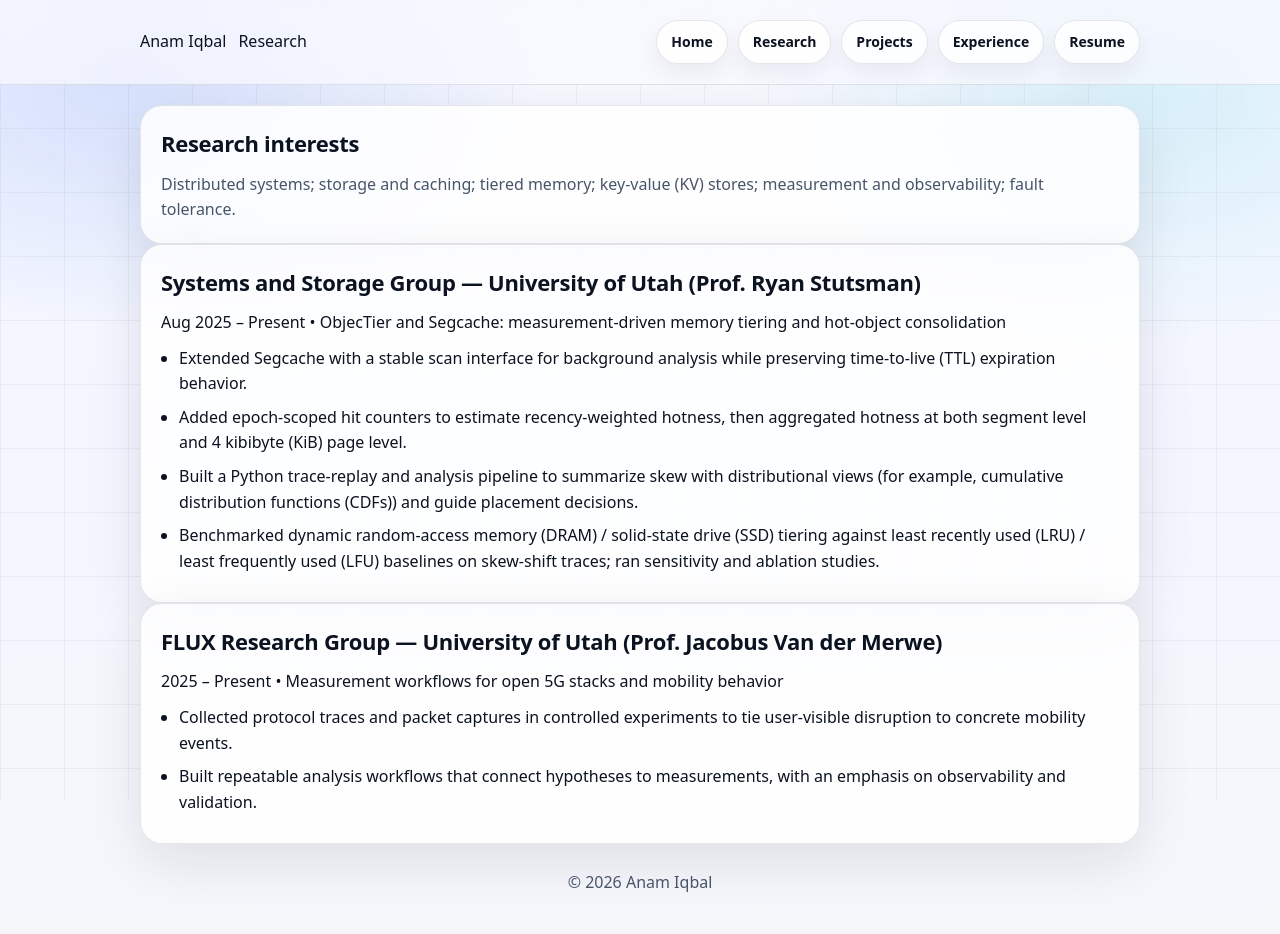
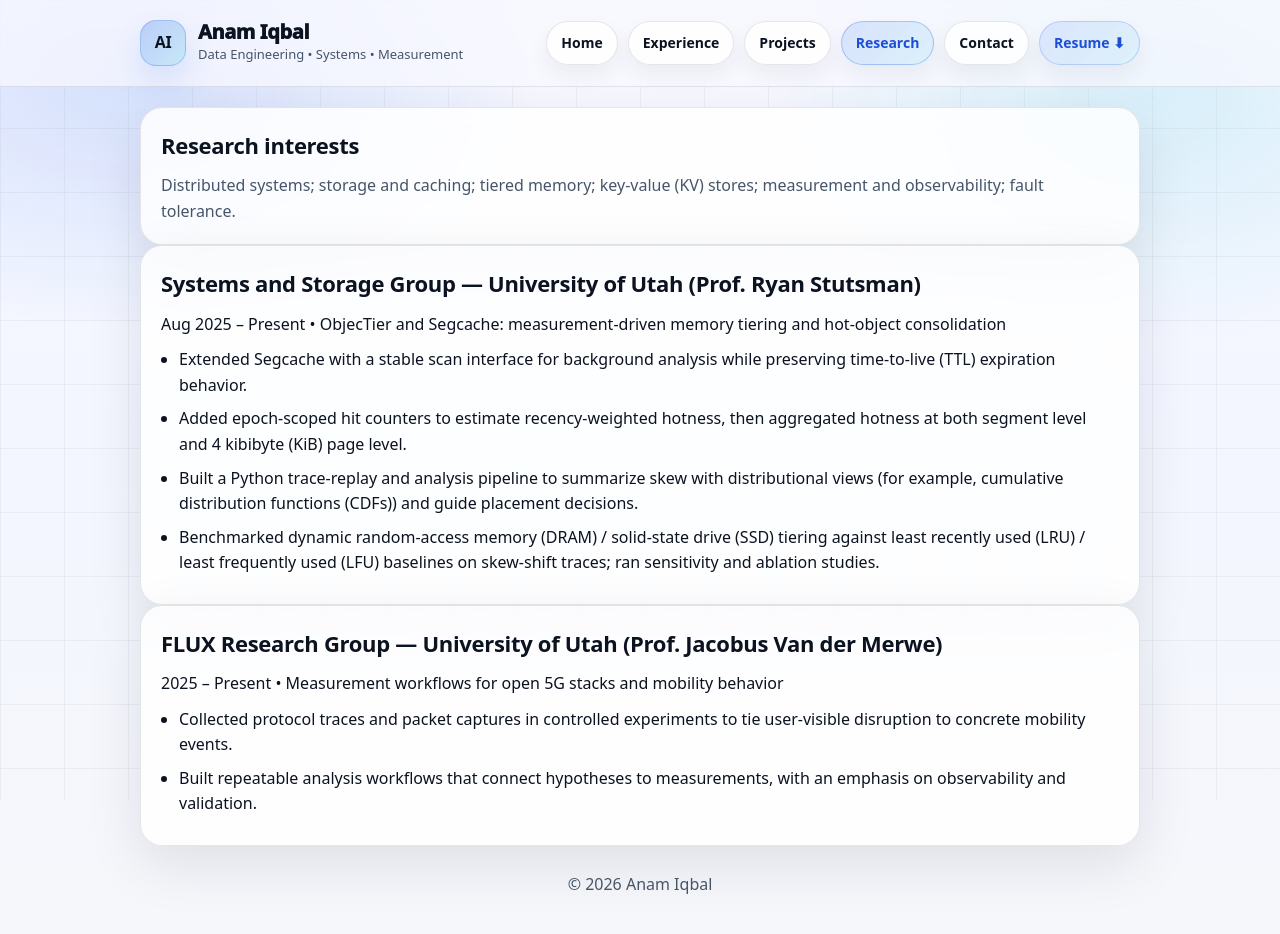
Before and after one commit to anamiqball/anamiqball.github.io, a plain HTML site: page research.html in a window 1280 px wide. Drawn offline with Linux system fonts and the light colour scheme.

Commit message:
Unify navbar across all pages and add Home tab
- Make brand a clickable link to index.html on all pages
- Restore missing avatar (AI initials) on projects, research, resume pages
- Standardise tagline to "Data Engineering • Systems • Measurement" everywhere
- Fix nav tabs on all non-home pages to match home (Experience, Projects, Research, Contact, Resume)
- Add Home tab as first nav item on all non-home pages
- Remove hardcoded active class from wrong tabs; JS now handles it correctly
- Add .tab.active CSS style so the current page is visually highlighted
- Bump stylesheet version to ?v=10 consistently across all files

```diff
--- a/assets/style.css
+++ b/assets/style.css
@@ -120,6 +120,13 @@ header{
   text-decoration:none;
   transform: translateY(-0.5px);
   transition: 160ms ease;
+}
+
+.tab.active{
+  background: linear-gradient(135deg, rgba(37,99,235,0.15), rgba(6,182,212,0.10));
+  border-color: rgba(37,99,235,0.30);
+  color: #1d4ed8;
+  font-weight: 800;
 }
 
 .tab-cta{
--- a/research.html
+++ b/research.html
@@ -4,22 +4,26 @@
   <meta charset="utf-8" />
   <meta name="viewport" content="width=device-width, initial-scale=1" />
   <title>Research — Anam Iqbal</title>
-  <link rel="stylesheet" href="assets/style.css" />
+  <link rel="stylesheet" href="assets/style.css?v=10" />
 </head>
 
 <body data-page="research">
   <header>
     <div class="container navbar">
-      <div class="brand">
-        <div class="name">Anam Iqbal</div>
-        <div class="tag">Research</div>
-      </div>
-      <nav class="tabs">
+      <a class="brand" href="index.html" aria-label="Home">
+        <div class="avatar">AI</div>
+        <div class="brand-text">
+          <div class="name">Anam Iqbal</div>
+          <div class="tag">Data Engineering • Systems • Measurement</div>
+        </div>
+      </a>
+      <nav class="tabs" aria-label="Primary navigation">
         <a class="tab" data-tab="home" href="index.html">Home</a>
+        <a class="tab" data-tab="experience" href="experience.html">Experience</a>
+        <a class="tab" data-tab="projects" href="projects.html">Projects</a>
         <a class="tab" data-tab="research" href="research.html">Research</a>
-        <a class="tab" data-tab="projects" href="projects.html">Projects</a>
-        <a class="tab" data-tab="experience" href="experience.html">Experience</a>
-        <a class="tab" data-tab="resume" href="resume.html">Resume</a>
+        <a class="tab" data-tab="contact" href="contact.html">Contact</a>
+        <a class="tab tab-cta" href="resume.pdf" download>Resume ⬇</a>
       </nav>
     </div>
   </header>
```
Also changed, not shown: contact.html (+5 -5 lines), experience.html (+6 -6 lines), projects.html (+10 -7 lines), resume.html (+10 -6 lines).
